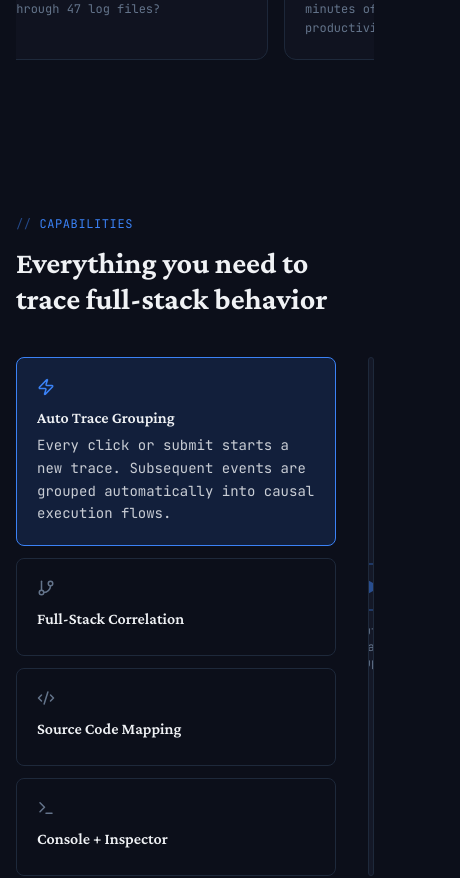
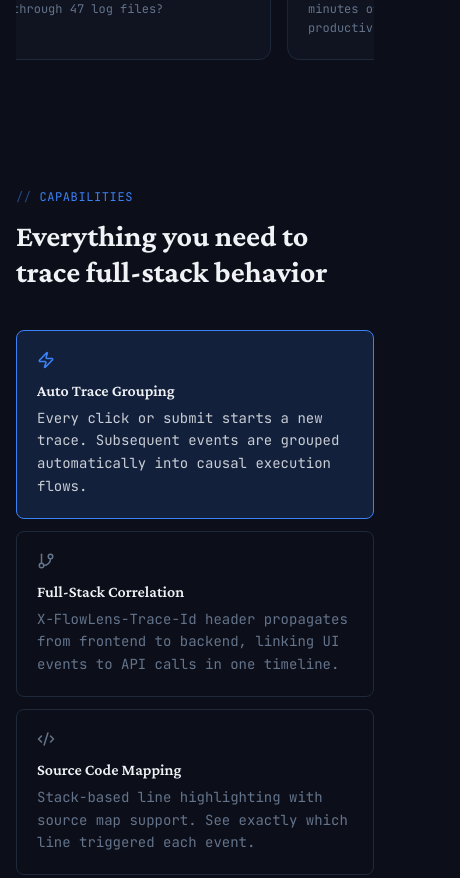
Before and after one commit to amoreX/flowlens-web, a Next.js app: page / in a window 390 px wide. Shown: the part 980-1858 px from the top of the page, 460 px wide, since content can reach past the window. Built offline with nearby package versions, Linux system fonts and the light colour scheme.

Commit message:
better responsive site

```diff
--- a/src/components/CapabilitiesSection.tsx
+++ b/src/components/CapabilitiesSection.tsx
@@ -1,6 +1,6 @@
 "use client";
 
-import { useRef, useEffect, useState } from "react";
+import { useRef, useEffect, useState, useCallback } from "react";
 import { Zap, GitBranch, Code2, Terminal } from "lucide-react";
 
 const features = [
@@ -39,11 +39,25 @@ function VideoPlaceholder({ title }: { title: string }) {
   );
 }
 
+function useIsDesktop() {
+  const [desktop, setDesktop] = useState(false);
+  useEffect(() => {
+    const mq = window.matchMedia("(min-width: 768px)");
+    setDesktop(mq.matches);
+    const handler = (e: MediaQueryListEvent) => setDesktop(e.matches);
+    mq.addEventListener("change", handler);
+    return () => mq.removeEventListener("change", handler);
+  }, []);
+  return desktop;
+}
+
 export function CapabilitiesSection() {
   const [active, setActive] = useState(0);
   const wrapperRef = useRef<HTMLDivElement>(null);
+  const isDesktop = useIsDesktop();
 
   useEffect(() => {
+    if (!isDesktop) return;
     function onScroll() {
       const wrapper = wrapperRef.current;
       if (!wrapper) return;
@@ -70,18 +84,18 @@ export function CapabilitiesSection() {
 
     window.addEventListener("scroll", onScroll, { passive: true });
     return () => window.removeEventListener("scroll", onScroll);
-  }, []);
+  }, [isDesktop]);
 
   return (
-    <div ref={wrapperRef} style={{ height: `${features.length * 100}vh` }}>
-      <div className="sticky top-0 h-screen flex items-center">
+    <div ref={wrapperRef} style={{ height: isDesktop ? `${features.length * 100}vh` : "auto" }}>
+      <div className={isDesktop ? "sticky top-0 h-screen flex items-center" : "py-16"}>
         <div className="mx-auto w-full max-w-[1300px] px-4">
           <div className="mb-10">
             <p className="section-label mb-3">capabilities</p>
             <h2 className="font-serif text-3xl font-bold">Everything you need to trace full-stack behavior</h2>
           </div>
-          <div className="flex gap-8">
-            <div className="flex flex-col gap-3 w-[320px] shrink-0">
+          <div className="flex flex-col md:flex-row gap-6 md:gap-8">
+            <div className="flex flex-col gap-3 md:w-[320px] shrink-0">
               {features.map((f, i) => (
                 <button
                   key={i}
@@ -95,12 +109,12 @@ export function CapabilitiesSection() {
                   <div className={`mb-2.5 ${active === i ? "text-accent" : "text-text-muted"}`}>{f.icon}</div>
                   <h4 className="font-serif font-semibold text-base mb-1">{f.title}</h4>
                   <p className={`text-sm leading-relaxed transition-all duration-300 ${
-                    active === i ? "text-text max-h-24 opacity-100" : "text-text-muted max-h-0 opacity-0 overflow-hidden"
-                  }`}>{f.desc}</p>
+                    active === i ? "text-text max-h-24 opacity-100" : "text-text-muted max-h-0 md:max-h-0 opacity-0 overflow-hidden"
+                  } max-md:max-h-24 max-md:opacity-100`}>{f.desc}</p>
                 </button>
               ))}
             </div>
-            <div className="flex-1 min-w-0">
+            <div className="flex-1 min-w-0 hidden md:block">
               <VideoPlaceholder title={features[active].title} />
             </div>
           </div>
--- a/src/components/GetStartedSection.tsx
+++ b/src/components/GetStartedSection.tsx
@@ -81,7 +81,7 @@ export function GetStartedSection() {
         Follow these steps to start tracing your full-stack app.
       </motion.p>
 
-      <motion.div variants={stagger} className="grid md:grid-cols-3 gap-10 md:gap-6">
+      <motion.div variants={stagger} className="grid grid-cols-1 md:grid-cols-3 gap-8 md:gap-6">
         {/* Step 1: Install */}
         <motion.div variants={fadeUp}>
           <div className="border border-border rounded-xl p-6 h-full bg-bg-card/30">
```
